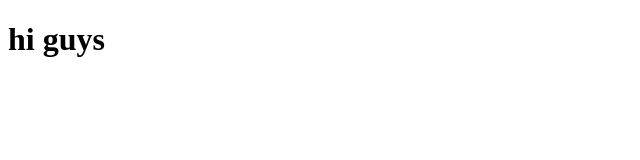
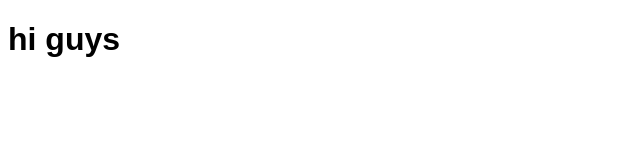
Before and after one commit to betaacodes/betaacodes.github.io, a plain HTML site: page index.html in a window 1280 px wide. Shown: the full height of the page, 0-640 px from the left. Drawn offline with Linux system fonts and the light colour scheme.

Commit message:
css fixed

```diff
--- a/style.css
+++ b/style.css
@@ -1,3 +1,3 @@
 html {
-    font_family: sans-serif;
+    font-family: sans-serif;
 }
```
